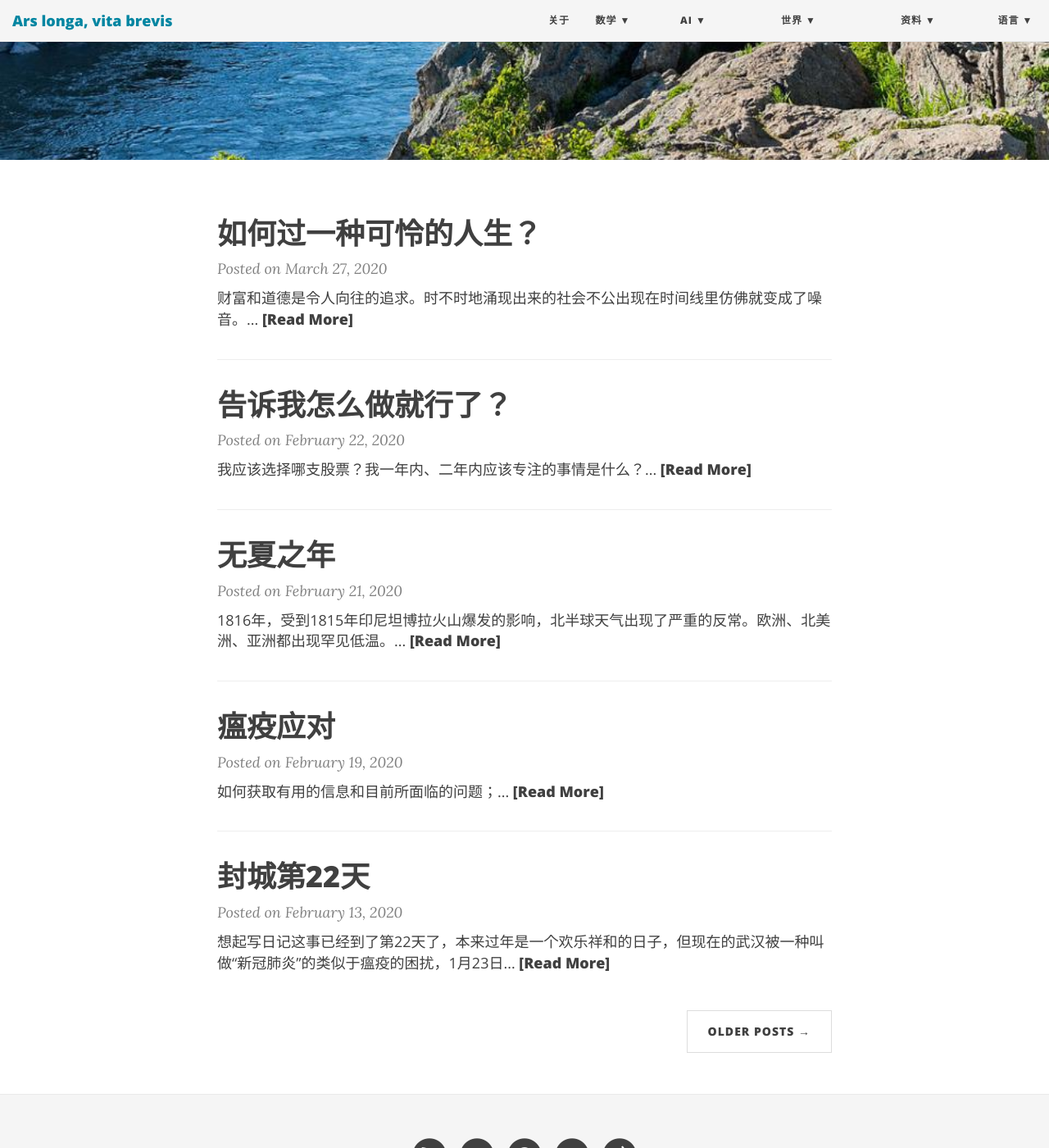
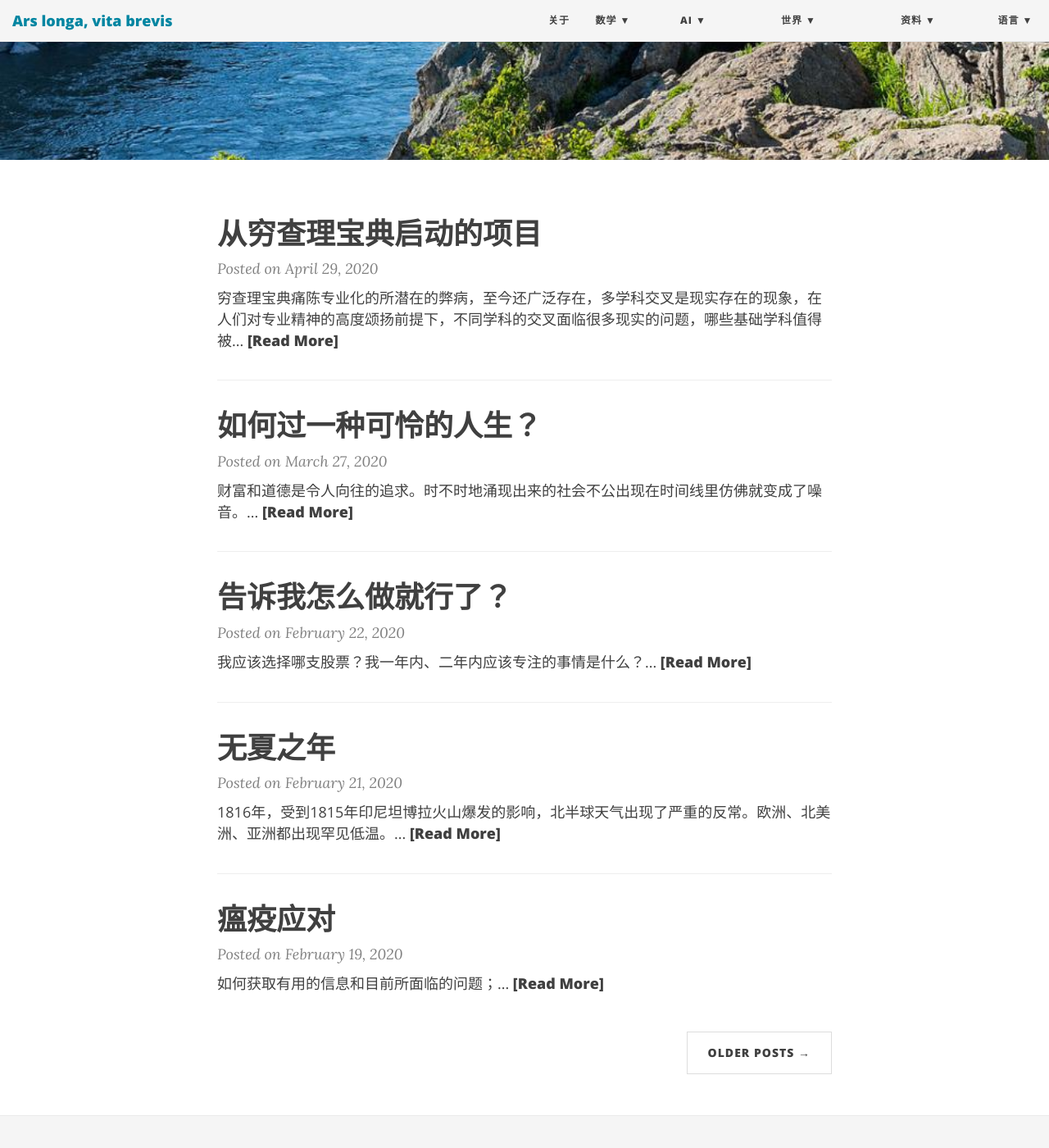
Before and after one commit to ZionPi/zionpi.github.io, a Jekyll site: the page built from index.html, in a window 1280 px wide and 1400 px high, scrolled down 348 px. Shown: the whole window at 82% size. Built offline with Jekyll 4.4.1, drawn with Linux system fonts in a browser that asks for light colours; nearby versions of some CDN libraries; the list of posts is cut into pages by our own code.

```diff
--- /dev/null
+++ b/_posts/2020-04-29-project-i-want-to-start-from-Charlie.md
@@ -0,0 +1,5 @@
+---
+layout: post
+title: 从穷查理宝典启动的项目
+---
+穷查理宝典痛陈专业化的所潜在的弊病，至今还广泛存在，多学科交叉是现实存在的现象，在人们对专业精神的高度颂扬前提下，不同学科的交叉面临很多现实的问题，哪些基础学科值得被
```
Also changed, not shown: about.md (+2 -0 lines).
